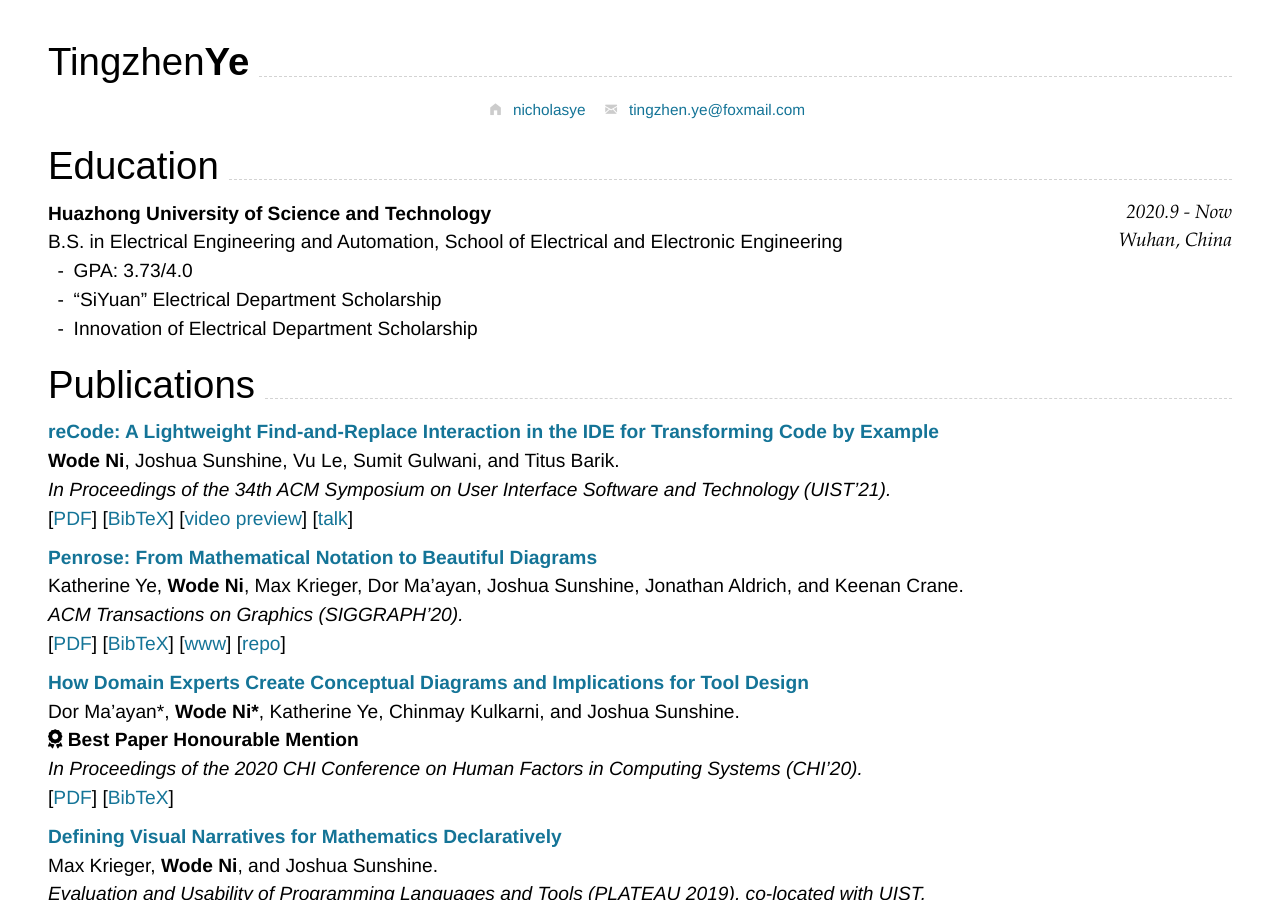
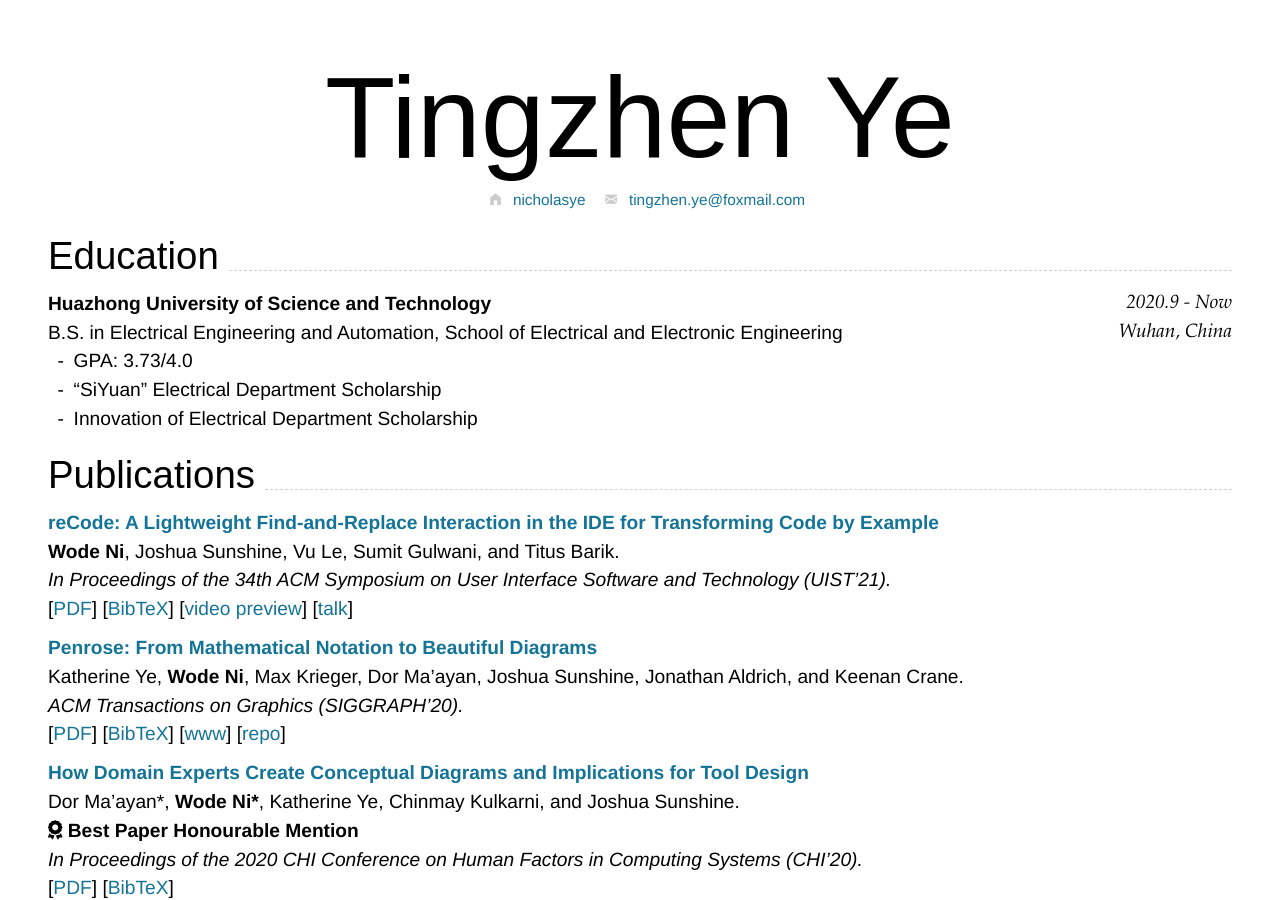
Before and after one commit to NicholasYe/NicholasYe_CV, a Jekyll site: the page built from index.md, in a window 1280 px wide and 900 px high. Built offline with Jekyll 4.4.1, drawn with Linux system fonts in a browser that asks for light colours; nearby versions of some CDN libraries.

```diff
--- a/index.md
+++ b/index.md
@@ -9,7 +9,7 @@ homepage:
   text: nicholasye
 ---
 
-## Tingzhen **Ye**
+# Tingzhen Ye
 
 <!--
 include contact information from the front matter
```
